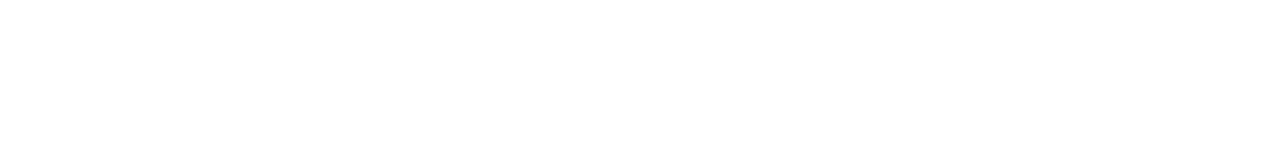
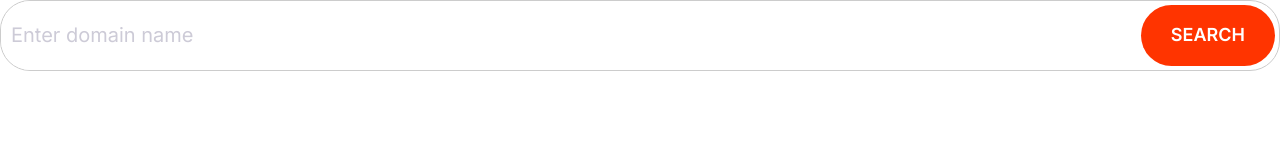
Before and after one commit to hanskinderly/johnify, a plain HTML site: page index.html in a window 1280 px wide. Drawn offline with Linux system fonts and the light colour scheme.

Commit message:
input groups

```diff
--- a/css/style.css
+++ b/css/style.css
@@ -12,6 +12,8 @@ html{
     --color-accent:#ff3400;
     --color-headings:#1b0760;
     --color-body:#918ca4;
+    --color-border:#ccc;
+    --border-radius:30px;
 }
 body{
     font-family: Inter, Arial, Helvetica, sans-serif;
@@ -202,3 +204,34 @@ font-size: 2rem;
     }
 
  }
+ /* Inputs*/
+ .input{
+    border-radius: var(--border-radius);
+    border: 1px solid var(--color-border);
+    color: var(--color-headings);
+    font-size: 2rem;
+    outline:0;
+    padding: 1.5rem 3.5rem;
+ }
+ ::placeholder{
+    color:#cdcbd7;
+ }
+ /*combination of the input with the button*/
+ .input-group{
+  border: 1px solid var(--color-border);
+  border-radius: var(--border-radius);
+  display: flex;
+ }
+ .input-group .btn{
+    margin: 4px;
+ }
+ .input-group .input{
+    border: 0;
+    flex-grow:1;
+    padding: 1.5rem 1rem;
+ }
+ @media screen and (min-width:1024) {
+    .input{
+        font-size: 1.5rem;
+    }
+ }
--- a/index.html
+++ b/index.html
@@ -11,6 +11,9 @@
     <link rel="stylesheet" href="css/style.css">
 </head>
 <body>
-
+   <div class="input-group">
+    <input type="text" class="input" placeholder="Enter domain name"/>
+    <button class="btn btn--accent">Search</button>
+</div>
 </body>
 </html>
```
Also changed, not shown: css/components/Input groups.html (added, +4 -0 lines).
